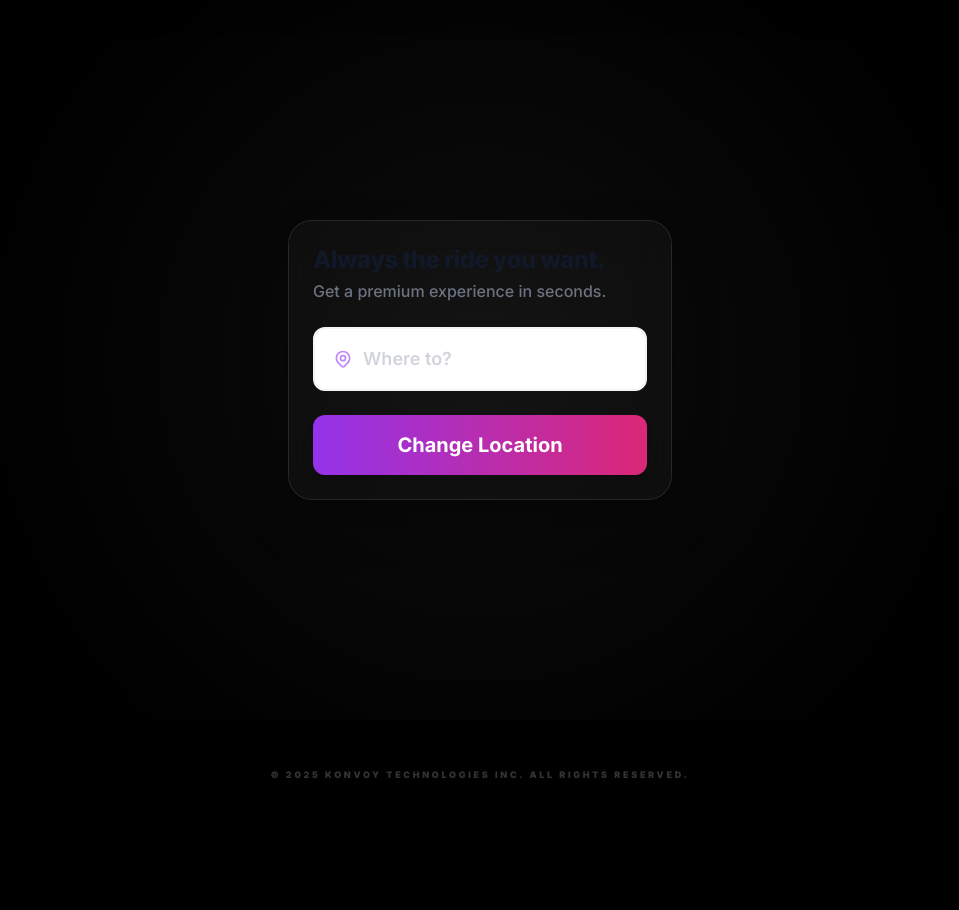
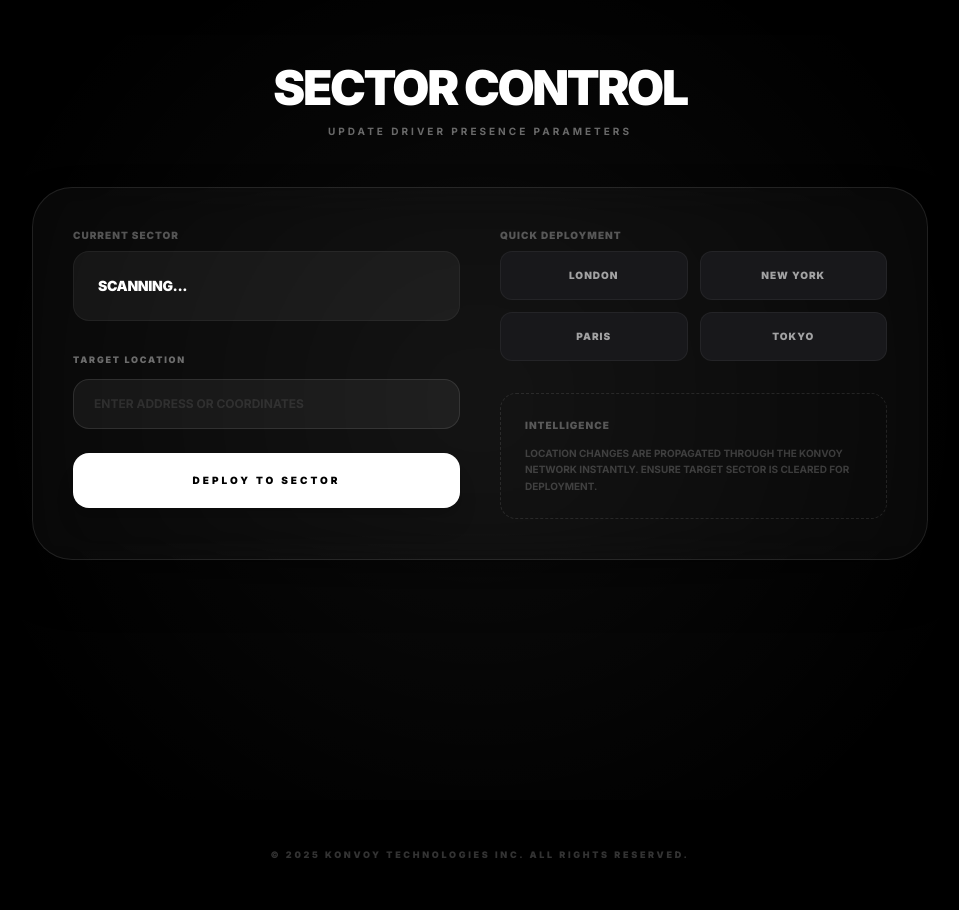
Before and after one commit to carvedkarma/Konvoy, a Flask app: page /change-location in a window 1280 px wide. Shown: the part 81-991 px from the top of the page, without its empty margins (160-1119 px from the left). Before the commit the page ends 859 px from the top, so only its background shows below. Run offline with Flask 3, Linux system fonts and the light colour scheme; the visitor is signed in with stand-in values (Sample User, id 1); some libraries are stand-ins or nearby versions.

Commit message:
Update website appearance with a professional black and white theme
Refactor frontend templates to implement a monochrome design with updated typography and terminology.

Replit-Commit-Author: Agent
Replit-Commit-Session-Id: 3a3e8ade-e7ed-4612-b111-b7766714d17b
Replit-Commit-Checkpoint-Type: full_checkpoint
Replit-Commit-Event-Id: 09460876-9052-4f18-bc11-1b5724c457c0
Replit-Commit-Screenshot-Url: https://storage.googleapis.com/screenshot-production-us-central1/250f0ca5-e4ac-4ffa-b33a-7dfd825ca120/3a3e8ade-e7ed-4612-b111-b7766714d17b/G5jSA9J
Replit-Helium-Checkpoint-Created: true

```diff
--- a/uber/templates/index.html
+++ b/uber/templates/index.html
@@ -1,155 +1,59 @@
 {% extends "base.html" %}
 
-{% block title %}Konvoy | Change Location{% endblock %}
-
-{% block extra_styles %}
-.pulsate-core {
-    animation: pulse-core 2s infinite ease-in-out;
-}
-.pulsate-ring {
-    animation: pulse-ring 2s infinite ease-out;
-}
-@keyframes pulse-core {
-    0% { transform: scale(1); opacity: 1; }
-    50% { transform: scale(1.05); opacity: 0.9; }
-    100% { transform: scale(1); opacity: 1; }
-}
-@keyframes pulse-ring {
-    0% { transform: scale(1); opacity: 0.5; }
-    100% { transform: scale(1.6); opacity: 0; }
-}
-.shake {
-    animation: shake 0.4s cubic-bezier(.36,.07,.19,.97) both;
-}
-@keyframes shake {
-    10%, 90% { transform: translate3d(-1px, 0, 0); }
-    20%, 80% { transform: translate3d(2px, 0, 0); }
-    30%, 50%, 70% { transform: translate3d(-4px, 0, 0); }
-    40%, 60% { transform: translate3d(4px, 0, 0); }
-}
-.input-error {
-    border-color: #ef4444 !important;
-    box-shadow: 0 0 0 4px rgba(239, 68, 68, 0.1) !important;
-}
-{% endblock %}
+{% block title %}Konvoy | Location Control{% endblock %}
 
 {% block content %}
-<div class="gradient-bg min-h-[calc(100vh-5rem)] flex items-center justify-center px-4 py-12">
-    <div id="container" class="w-full max-w-sm transition-all duration-700 ease-in-out">
+<div class="gradient-bg min-h-screen py-16 px-4">
+    <div class="max-w-4xl mx-auto">
+        <div class="mb-12 text-center">
+            <h1 class="text-5xl font-black text-white tracking-tighter uppercase mb-3">Sector Control</h1>
+            <p class="text-[10px] font-bold text-white/40 uppercase tracking-[0.3em]">Update Driver Presence Parameters</p>
+        </div>
 
-        <div id="searchState" class="glass-panel p-6 rounded-3xl premium-shadow">
-            <h2 class="text-2xl font-extrabold mb-1 text-gray-900 tracking-tight leading-tight">Always the ride you want.</h2>
-            <p class="text-gray-500 mb-6 text-base font-medium">Get a premium experience in seconds.</p>
+        <div class="glass-panel rounded-[2.5rem] p-10 premium-shadow">
+            <div class="grid grid-cols-1 md:grid-cols-2 gap-10">
+                <div class="space-y-8">
+                    <div class="space-y-2">
+                        <p class="text-[10px] font-black text-white/30 uppercase tracking-widest">Current Sector</p>
+                        <div class="p-6 bg-white/5 border border-white/5 rounded-2xl">
+                            <p class="text-sm font-black text-white uppercase tracking-tight">{{ current_address|default('SCANNING...') }}</p>
+                        </div>
+                    </div>
 
-            <div class="space-y-6">
-                <div class="relative group">
-                    <div class="absolute left-5 top-1/2 -translate-y-1/2 text-purple-500 opacity-70">
-                        <svg class="w-5 h-5" fill="none" stroke="currentColor" viewBox="0 0 24 24">
-                            <path stroke-linecap="round" stroke-linejoin="round" stroke-width="2" d="M17.657 16.657L13.414 20.9a1.998 1.998 0 01-2.827 0l-4.244-4.243a8 8 0 1111.314 0z"></path>
-                            <path stroke-linecap="round" stroke-linejoin="round" stroke-width="2" d="M15 11a3 3 0 11-6 0 3 3 0 016 0z"></path>
-                        </svg>
-                    </div>
-                    <input type="text" id="destinationInput"
-                        class="w-full p-4 pl-12 bg-white border-2 border-gray-100 rounded-xl text-lg font-semibold placeholder:text-gray-300 focus:outline-none focus:border-purple-500 transition-all"
-                        placeholder="Where to?">
+                    <form action="/change-location" method="post" class="space-y-6">
+                        <div>
+                            <label class="block text-[9px] font-black text-white/40 uppercase tracking-[0.2em] mb-3">Target Location</label>
+                            <input type="text" name="address" required placeholder="ENTER ADDRESS OR COORDINATES"
+                                class="w-full px-5 py-4 bg-white/5 border border-white/10 rounded-2xl text-white font-bold placeholder-white/10 focus:outline-none focus:border-white transition-all text-xs">
+                        </div>
+                        <button type="submit" class="w-full bg-white text-black py-5 rounded-2xl font-black text-[10px] uppercase tracking-[0.3em] hover:bg-zinc-200 transition-all shadow-xl">
+                            Deploy to Sector
+                        </button>
+                    </form>
                 </div>
 
-                <button id="searchBtn"
-                    class="w-full bg-gradient-to-r from-purple-600 to-pink-600 text-white py-4 rounded-xl font-bold text-xl hover:from-purple-700 hover:to-pink-700 transition-all active:scale-[0.98] shadow-lg">
-                    Change Location
-                </button>
-            </div>
-        </div>
+                <div class="space-y-8">
+                    <div class="space-y-2">
+                        <p class="text-[10px] font-black text-white/30 uppercase tracking-widest">Quick Deployment</p>
+                        <div class="grid grid-cols-2 gap-3">
+                            {% for city in ['London', 'New York', 'Paris', 'Tokyo'] %}
+                            <form action="/change-location" method="post">
+                                <input type="hidden" name="address" value="{{ city }}">
+                                <button type="submit" class="w-full py-4 bg-zinc-900 border border-white/5 rounded-xl text-[10px] font-black uppercase tracking-widest text-white/60 hover:text-white hover:border-white/20 transition-all">
+                                    {{ city }}
+                                </button>
+                            </form>
+                            {% endfor %}
+                        </div>
+                    </div>
 
-        <div id="pulsingState" class="hidden flex flex-col items-center justify-center py-12">
-            <div class="relative flex items-center justify-center">
-                <div class="pulsate-ring absolute w-32 h-32 bg-purple-500 rounded-full opacity-20"></div>
-                <div class="pulsate-ring absolute w-48 h-48 bg-purple-500 rounded-full opacity-10" style="animation-delay: 0.5s"></div>
-                <div class="pulsate-ring absolute w-64 h-64 bg-purple-500 rounded-full opacity-5" style="animation-delay: 1s"></div>
-
-                <button id="stopBtn"
-                    class="pulsate-core relative z-10 w-32 h-32 bg-gradient-to-br from-purple-600 to-pink-600 text-white rounded-full font-bold text-xl shadow-2xl flex items-center justify-center border-4 border-white active:scale-95 transition-transform uppercase tracking-widest">
-                    Cancel
-                </button>
-            </div>
-
-            <div class="mt-12 text-center">
-                <h3 class="text-2xl font-extrabold text-white mb-3 tracking-tight">Securing your ride</h3>
-                <div class="flex items-center justify-center space-x-3">
-                    <span class="w-2 h-2 bg-white rounded-full animate-bounce"></span>
-                    <span class="w-2 h-2 bg-white rounded-full animate-bounce" style="animation-delay: 0.2s"></span>
-                    <span class="w-2 h-2 bg-white rounded-full animate-bounce" style="animation-delay: 0.4s"></span>
+                    <div class="p-6 border border-dashed border-white/10 rounded-2xl">
+                        <p class="text-[10px] font-black text-white/30 uppercase tracking-widest mb-3">Intelligence</p>
+                        <p class="text-[10px] font-bold text-white/20 uppercase leading-relaxed">Location changes are propagated through the Konvoy network instantly. Ensure target sector is cleared for deployment.</p>
+                    </div>
                 </div>
-                <p class="mt-8 text-xs font-black tracking-[0.4em] text-white/60 uppercase">Connecting to global network</p>
             </div>
         </div>
     </div>
 </div>
 {% endblock %}
-
-{% block extra_scripts %}
-<script>
-    const searchState = document.getElementById('searchState');
-    const pulsingState = document.getElementById('pulsingState');
-    const container = document.getElementById('container');
-    const searchBtn = document.getElementById('searchBtn');
-    const stopBtn = document.getElementById('stopBtn');
-    const destinationInput = document.getElementById('destinationInput');
-
-    searchBtn.addEventListener('click', async () => {
-        const destination = destinationInput.value.trim();
-
-        if (!destination) {
-            destinationInput.classList.add('input-error', 'shake');
-            setTimeout(() => {
-                destinationInput.classList.remove('shake');
-            }, 400);
-            return;
-        }
-
-        destinationInput.classList.remove('input-error');
-
-        container.style.opacity = '0';
-        container.style.transform = 'scale(0.95)';
-
-        setTimeout(async () => {
-            searchState.classList.add('hidden');
-            pulsingState.classList.remove('hidden');
-            container.style.opacity = '1';
-            container.style.transform = 'scale(1)';
-
-            try {
-                await fetch('/submit', {
-                    method: 'POST',
-                    headers: { 'Content-Type': 'application/x-www-form-urlencoded' },
-                    body: `destination=${encodeURIComponent(destination)}`
-                });
-            } catch (e) { console.error(e); }
-        }, 300);
-    });
-
-    stopBtn.addEventListener('click', async () => {
-        container.style.opacity = '0';
-        container.style.transform = 'scale(1.05)';
-
-        setTimeout(async () => {
-            try {
-                await fetch('/stop', {
-                    method: 'POST',
-                    headers: { 'Content-Type': 'application/x-www-form-urlencoded' }
-                });
-            } catch (e) { console.error(e); }
-
-            pulsingState.classList.add('hidden');
-            searchState.classList.remove('hidden');
-            destinationInput.value = '';
-            container.style.opacity = '1';
-            container.style.transform = 'scale(1)';
-        }, 300);
-    });
-
-    destinationInput.addEventListener('input', () => {
-        destinationInput.classList.remove('input-error');
-    });
-</script>
-{% endblock %}
```
